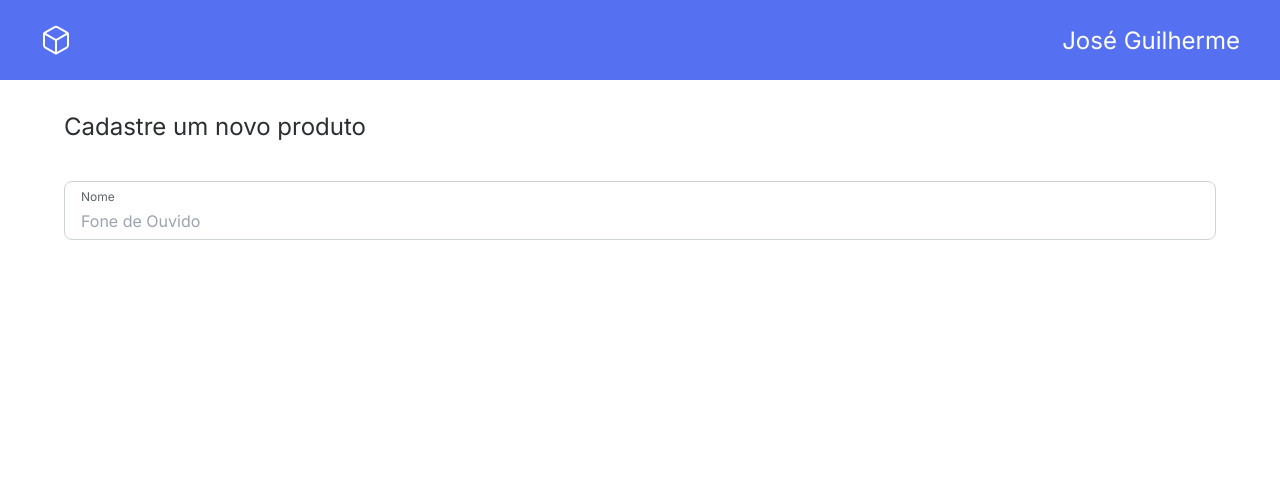
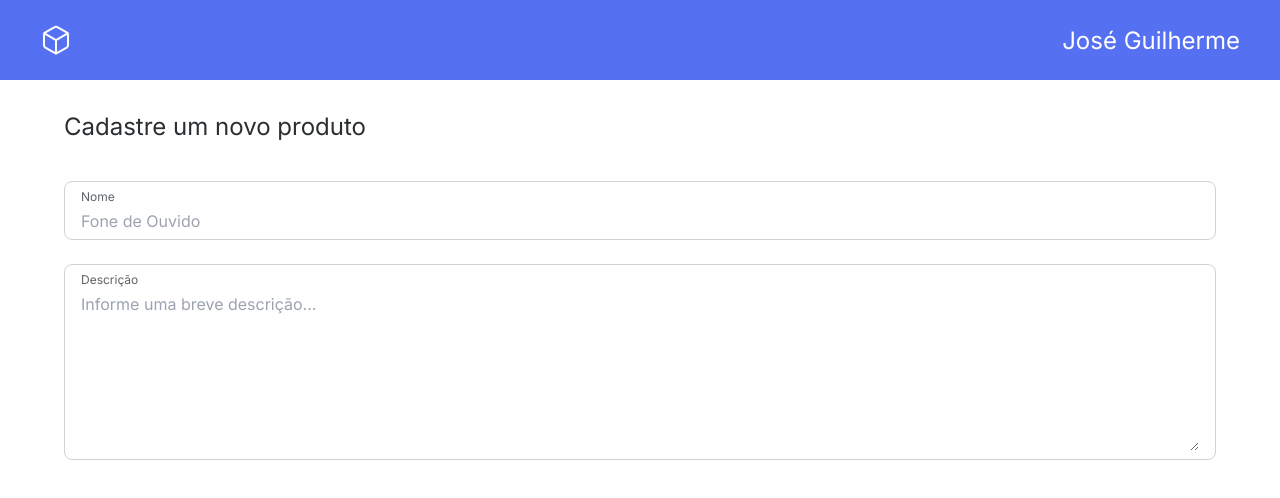
Before and after one commit to zehguilherme/ecommerce-crud, a React (Vite) app in the folder web/: page /produto in a window 1280 px wide. Shown: the top 498 px of the page. Built offline with nearby package versions, Linux system fonts and the light colour scheme.

Commit message:
Add textarea component; Add product description input to product register page

```diff
--- a/web/src/Produto.tsx
+++ b/web/src/Produto.tsx
@@ -1,5 +1,6 @@
 import { Header } from "./components/Header";
 import { Text } from "./components/inputs/Text";
+import { TextArea } from "./components/inputs/TextArea";
 
 export function Produto() {
   return (
@@ -11,8 +12,15 @@ export function Produto() {
           Cadastre um novo produto
         </h2>
 
-        <form>
-          <Text label="Nome" placeholder="Fone de Ouvido" id="nome" />
+        <form className="flex flex-col gap-6">
+          <Text label="Nome" placeholder="Fone de Ouvido" id="name" />
+
+          <TextArea
+            label="Descrição"
+            placeholder="Informe uma breve descrição..."
+            id="description"
+            rows={8}
+          />
         </form>
       </main>
     </div>
--- /dev/null
+++ b/web/src/components/inputs/TextArea.tsx
@@ -0,0 +1,33 @@
+type TextAreaProps = {
+  label: string;
+  id: string;
+  placeholder?: string;
+  rows: number;
+  className?: string;
+};
+
+export function TextArea({
+  label,
+  id,
+  placeholder,
+  rows,
+  className,
+}: TextAreaProps) {
+  return (
+    <div className="border border-gray-gray1 rounded-lg px-4 py-2">
+      <div className="flex flex-col gap-2">
+        <label htmlFor={id} className="text-black-black1 font-normal text-sm">
+          {label}
+        </label>
+
+        <textarea
+          id={id}
+          name={id}
+          rows={rows}
+          placeholder={placeholder}
+          className={`text-gray-gray2 font-normal text-lg ${className}`}
+        />
+      </div>
+    </div>
+  );
+}
```
